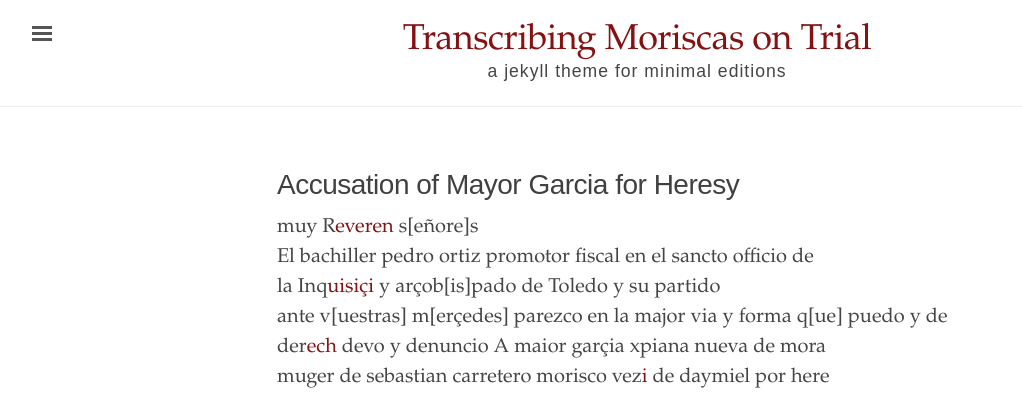
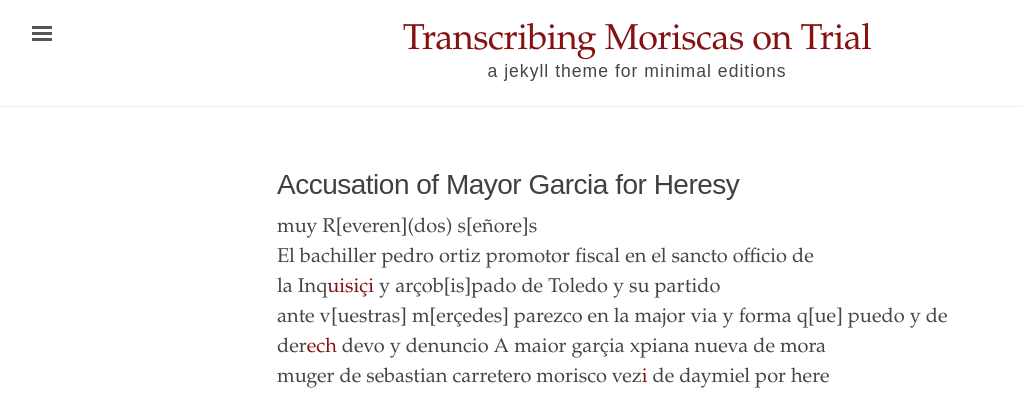
Before and after one commit to nikoisai/moriscas_blog, a Jekyll site: the page built from _texts/mayor-garcia.md, in a window 1280 px wide. Shown: the top 395 px of the page, without its empty margins (3-1025 px from the left). Built offline with Jekyll 4.4.1, drawn with Linux system fonts in a browser that asks for light colours.

```diff
--- a/_texts/mayor-garcia.md
+++ b/_texts/mayor-garcia.md
@@ -3,7 +3,7 @@ layout: poem
 title: Accusation of Mayor Garcia for Heresy
 ---
 
-- muy R[everen](dos) s[eñore]s
+- muy R\[everen\](dos) s[eñore]s
 - El bachiller pedro ortiz promotor fiscal en el sancto officio de
 - la Inq[uisiçi](on) y arçob[is]pado de Toledo y su partido
 - ante v[uestras] m[erçedes] parezco en la major via y forma q[ue] puedo y de
```
